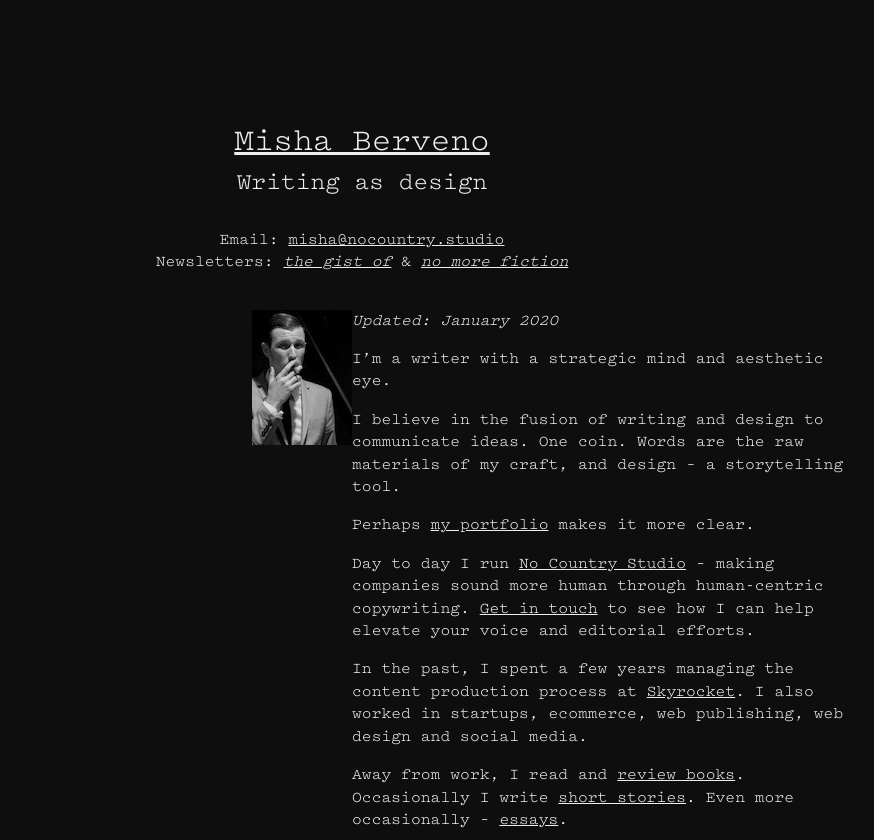
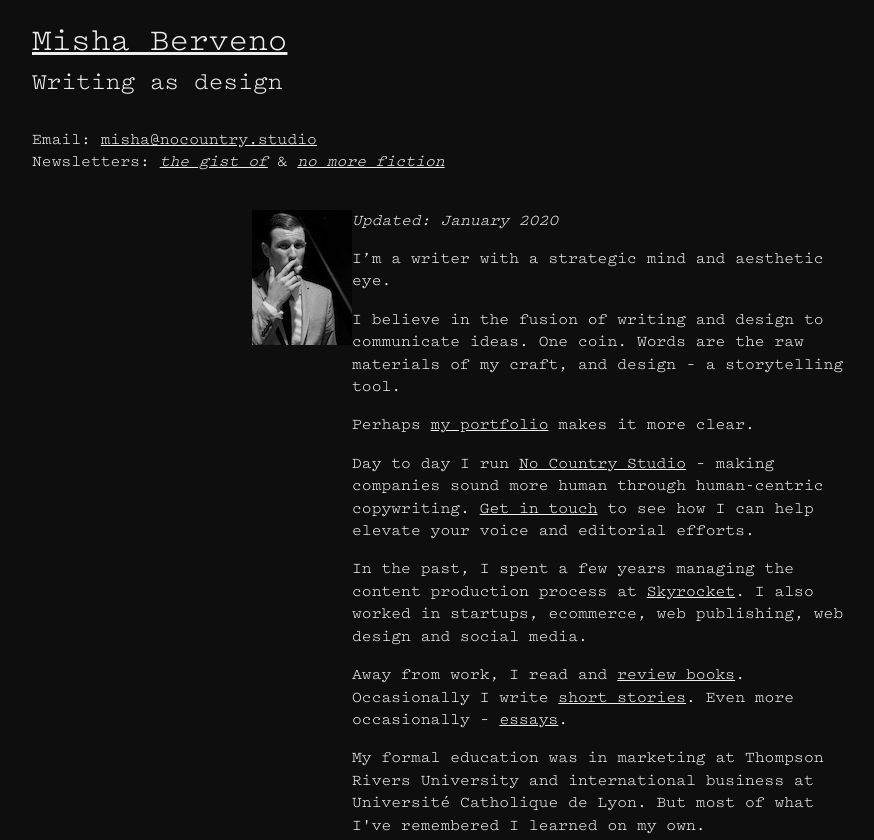
Before and after one commit to mishaberveno/nocountry.studio, a plain HTML site: page misha-berveno/index.html in a window 1280 px wide. Shown: the top 840 px of the page, without its empty margins (108-982 px from the left). Drawn offline with Linux system fonts and the light colour scheme.

Commit message:
CSS changes

```diff
--- a/misha-berveno/index.html
+++ b/misha-berveno/index.html
@@ -18,7 +18,7 @@
         <header>
             <div class="main">
                 <div class="col-4 float-left"></div>
-                <div class="col-8 header float-left">
+                <div class="col-8 float-left">
                     <div>
                         <h1>
                             <a href="/">Misha Berveno</a>
```
